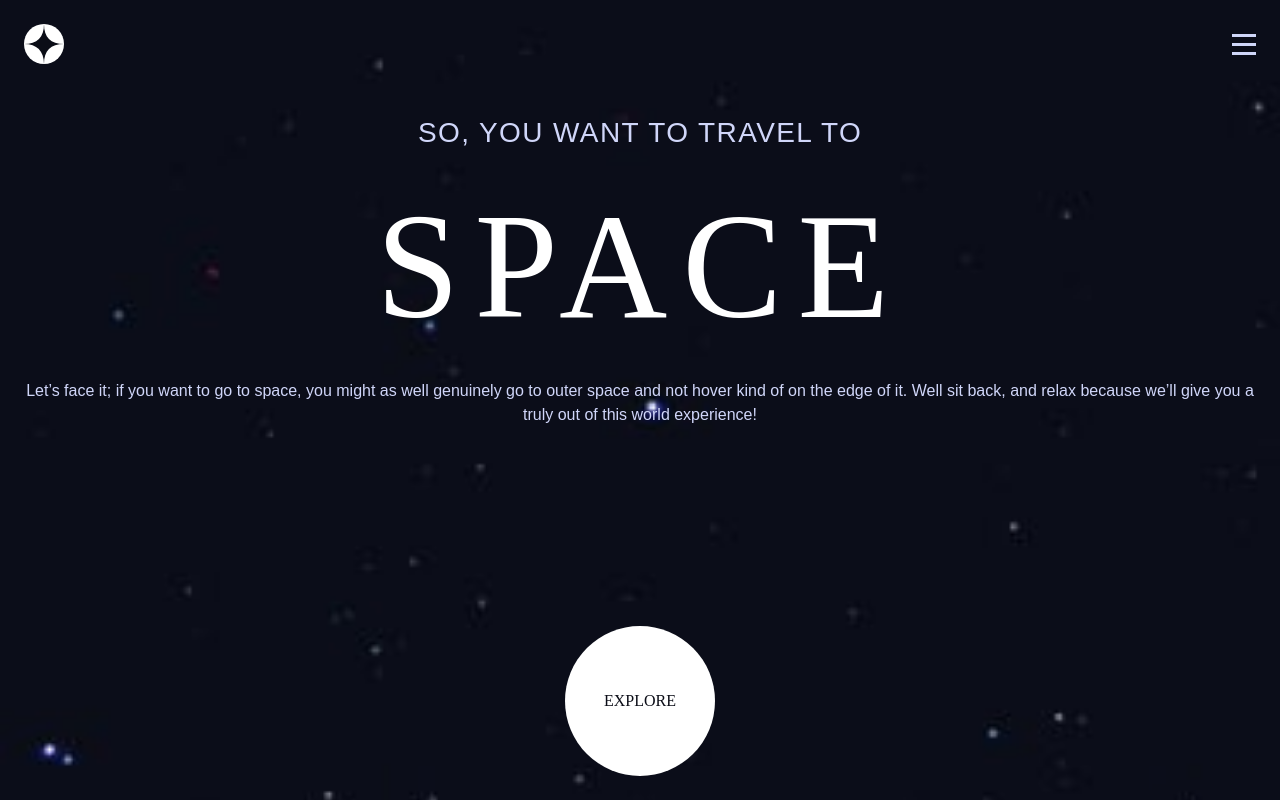
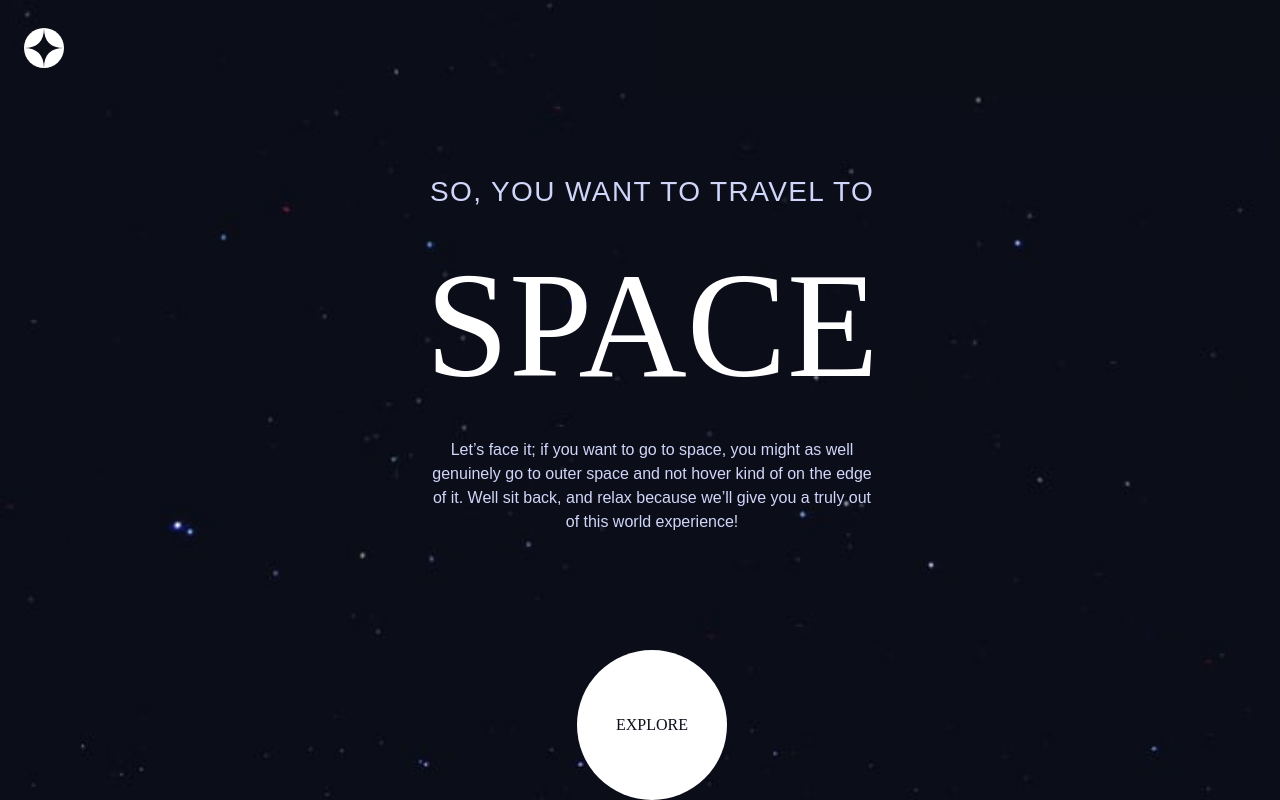
Before and after one commit to SaiSawant1/space-tourism, a Next.js app: page / in a window 1280 px wide. Built offline with nearby package versions, Linux system fonts and the light colour scheme.

Commit message:
mobile menu completed working on tablet layout

```diff
--- a/src/app/globals.css
+++ b/src/app/globals.css
@@ -19,7 +19,7 @@ h5{
   @apply text-[#D0D6F9] text-[16px] font-thin tablet:text-[20px] desktop:text-[28px] tracking-wider;
 }
 h1{
-  @apply text-p-white text-[80px] tracking-widest tablet:text-[150px] desktop:text-[150px] ;
+  @apply text-p-white text-[80px] tablet:tracking-normal tracking-widest tablet:text-[120px] desktop:text-[150px] ;
 }
 .barlow{
   font-family: 'Barlow Condensed', sans-serif;
@@ -27,3 +27,11 @@ h1{
 .explore{
   @apply text-p-black rounded-[50%] bg-p-white w-[150px] h-[150px] text-center font-thin;
 }
+.toggle_menu{
+
+background: rgba(3, 0, 0, 0.90);
+border-radius: 16px;
+box-shadow: 0 4px 30px rgba(0, 0, 0, 0.90);
+
+border: 1px solid rgba(3, 0, 0, 0.3);
+}
--- a/src/app/layout.tsx
+++ b/src/app/layout.tsx
@@ -14,7 +14,7 @@ export default function RootLayout({
 }) {
   return (
     <html lang="en">
-      <body className="w-full h-screen flex flex-col p-6 bg-no-repeat bg-cover bg-background-home-m">
+      <body className="w-full h-screen  flex flex-col p-6  tablet:pl-6 tablet:pr-0 tablet:py-0 bg-no-repeat bg-cover bg-background-home-m tablet:bg-no-repeat tablet:bg-cover tablet:bg-background-home-t ">
         <Navbar/>
         {children}
       </body>
--- a/src/app/page.tsx
+++ b/src/app/page.tsx
@@ -3,7 +3,7 @@ import { ContentHome, Explore } from '@/components'
 
 export default function Home() {
   return (
-    <main className='flex flex-col justify-between grow '>
+    <main className='flex flex-col mt-12 tablet:mt-24  justify-between grow  '>
       <ContentHome/>
       <Explore/>
     </main>
--- a/src/components/ContentHome.tsx
+++ b/src/components/ContentHome.tsx
@@ -4,7 +4,7 @@ import React from "react";
 
 const ContentHome = () => {
   return (
-    <div className="mt-12 w-full  text-center flex flex-col content__center">
+    <div className="tablet:mx-auto w-full tablet:w-[450px] tablet:max-h-80  content_wrapper text-center flex flex-col content__center">
       <H5>SO, YOU WANT TO TRAVEL TO</H5>
       <H1>SPACE</H1>
       <p className="text-p-purple barlow font-[15px]">
--- a/src/components/Navbar.tsx
+++ b/src/components/Navbar.tsx
@@ -1,11 +1,16 @@
+'use client'
 import Image from 'next/image'
 import React from 'react'
-
+import ToggleMenu from './ToggleMenu'
 const Navbar = () => {
+  const [isMenuOpen, setIsMenuOpen] = React.useState(false);
   return (
-    <nav className='h-10 w-full relative flex justify-between items-center '>
-        <Image src="/shared/logo.svg" alt='logo' width={40} height={40} className='object-contain cursor-pointer'/>
-        <Image src="/shared/icon-hamburger.svg" alt='logo' width={24} height={21} className='object-contain cursor-pointer'/>
+    <nav className='h-10 tablet:h-24 w-full relative flex justify-between items-center '>
+        <Image src={`/shared/logo.svg`} alt='logo' width={40} height={40} className='object-contain cursor-pointer'/>
+        <div className='flex bg-p-black h-full w-1/2'>
+        </div>
+        <Image onClick={() => setIsMenuOpen(!isMenuOpen)} src={`/shared/icon-${isMenuOpen ? 'close' : 'hamburger'}.svg`} alt='logo' width={24} height={21} className='object-contain tablet:hidden cursor-pointer z-20'/>
+        {isMenuOpen && <ToggleMenu />}
     </nav>
   )
 }
--- /dev/null
+++ b/src/components/ToggleMenu.tsx
@@ -0,0 +1,31 @@
+import React from 'react'
+import Link from 'next/link'
+const ToggleMenu = () => {
+  return (
+    <div className='fixed tablet:hidden toggle_menu top-0 px-8 bottom-0 right-0 left-1/3 text-p-white'>
+        <ul className='my-32 text-sm '>
+            <Link href='/'>
+            <li className='my-6 barlow  cursor-pointer'>
+               <span className='font-extrabold mr-3'>00</span> HOME
+            </li></Link>
+            <Link href='/destination'><li className='my-6 barlow cursor-pointer'>
+               <span className='font-extrabold mr-3'>01</span> DESTINATION
+            </li></Link>
+            <Link href='/crew'><li className='my-6 barlow cursor-pointer'>
+               <span className='font-extrabold mr-3'>02</span> CREW
+            </li>
+            </Link>
+            <Link href='/technology'>
+            <li className='my-6 barlow cursor-pointer'>
+               <span className='font-extrabold mr-3'>03</span> TECHNOLOGY
+            </li></Link>
+
+
+
+
+        </ul>
+    </div>
+  )
+}
+
+export default ToggleMenu
--- a/src/components/index.ts
+++ b/src/components/index.ts
@@ -1,5 +1,6 @@
 import Navbar from "./Navbar";
 import ContentHome from "./ContentHome";
 import Explore from "./Explore";
+import ToggleMenu from "./ToggleMenu";
 
-export {Navbar,Explore,ContentHome}
+export {Navbar,ToggleMenu,Explore,ContentHome}
```
